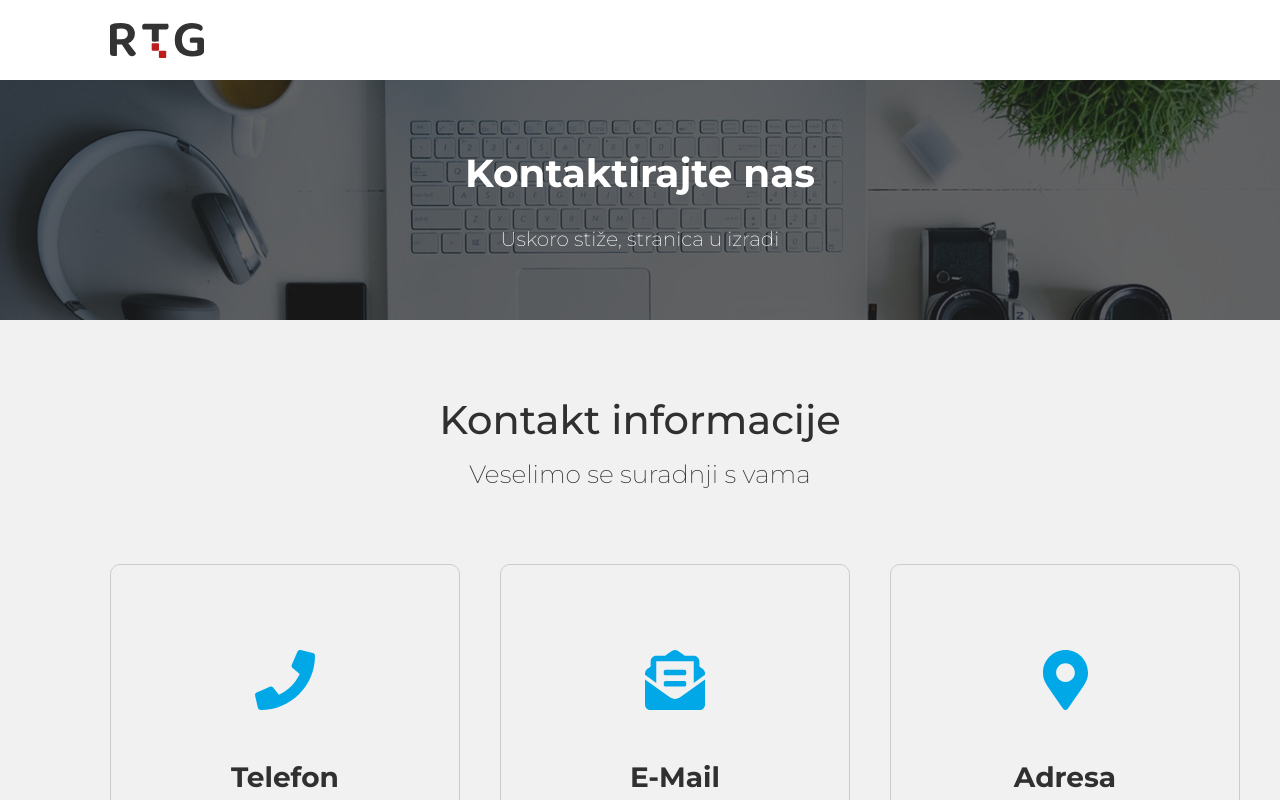
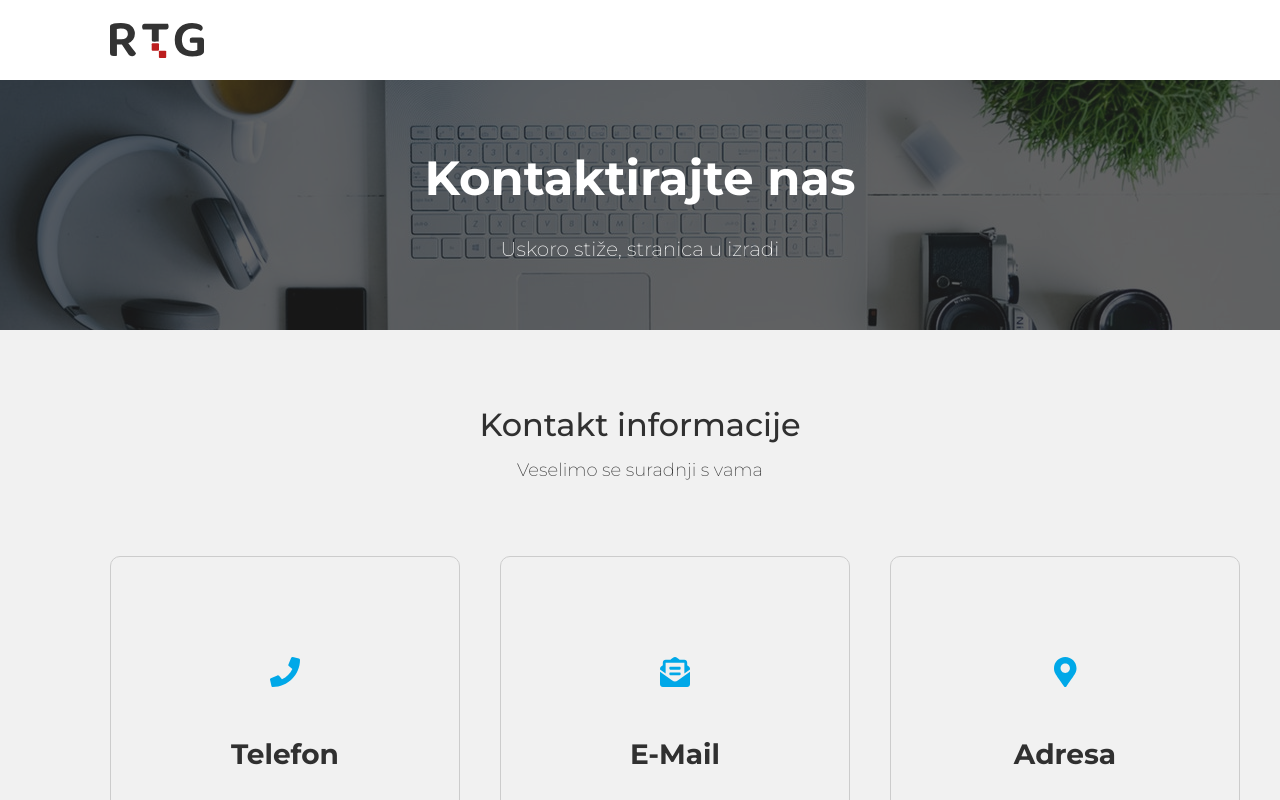
Before and after one commit to MilicTG/radio-tg, a React (Create React App) app: page /kontakt in a window 1280 px wide. Shown: the top 800 px of the page. Built offline with nearby package versions, Linux system fonts and the light colour scheme.

Commit message:
Font size overhoul

```diff
--- a/src/components/buttonRTGMusic/buttonRTGMusic.style.js
+++ b/src/components/buttonRTGMusic/buttonRTGMusic.style.js
@@ -20,7 +20,7 @@ const buttonContainer = styled.button`
       width: 100%;
       display: inherit;
       justify-content: space-between;
-      font-size: 1.6rem;
+      font-size: ${theme.fontSizeThree};
    }
 
    :hover {
--- a/src/components/headerBig/headerBig.style.js
+++ b/src/components/headerBig/headerBig.style.js
@@ -55,16 +55,19 @@ export const headerText = styled.div`
    h1 {
       display: inline;
       @media ${device.devicePhone} {
-         font-size: ${theme.fontSizeHeaderTitlePhone};
+         font-size: ${theme.fontSizeSix};
       }
       @media ${device.deviceTablet} {
-         font-size: ${theme.fontSizeHeaderTitleTabPort};
+         font-size: ${theme.fontSizeSeven};
       }
       @media ${device.deviceTabletLand} {
-         font-size: ${theme.fontSizeHeaderTitleTabLand};
+         font-size: ${theme.fontSizeSeven};
       }
       @media ${device.deviceDesktop} {
-         font-size: ${theme.fontSizeHeaderTitleDesk};
+         font-size: ${theme.fontSizeEight};
+      }
+      @media ${device.deviceDesktopHD} {
+         font-size: ${theme.fontSizeNine};
       }
    }
    #radio {
@@ -79,16 +82,19 @@ export const headerText = styled.div`
       font-weight: 100;
       letter-spacing: 0.3rem;
       @media ${device.devicePhone} {
-         font-size: ${theme.fontSizeHeaderDescPhone};
+         font-size: ${theme.fontSizeFour};
       }
       @media ${device.deviceTablet} {
-         font-size: ${theme.fontSizeHeaderDescTab};
+         font-size: ${theme.fontSizeFive};
       }
       @media ${device.deviceTabletLand} {
-         font-size: ${theme.fontSizeHeaderDescTabLand};
+         font-size: ${theme.fontSizeFive};
       }
       @media ${device.deviceDesktop} {
-         font-size: ${theme.fontSizeHeaderDescDesk};
+         font-size: ${theme.fontSizeSix};
+      }
+      @media ${device.deviceDesktopHD} {
+         font-size: ${theme.fontSizeSeven};
       }
    }
    @media ${device.deviceTabletLand} {
--- a/src/components/headerSmall/headerSmall.style.js
+++ b/src/components/headerSmall/headerSmall.style.js
@@ -4,24 +4,24 @@ import { device } from '../../styles/responsive';
 
 export const smallHeaderContainer = styled.header`
    width: 100%;
-   background: url(${props => props.background});
+   background: url(${(props) => props.background});
    background-repeat: no-repeat;
    background-position: left center;
    background-size: cover;
    @media ${device.devicePhone} {
-      height: 20vh;
+      height: 15rem;
    }
    @media ${device.deviceTablet} {
-      height: 20vh;
+      height: 20rem;
    }
    @media ${device.deviceTabletLand} {
-      height: 20vh;
+      height: 20rem;
    }
    @media ${device.deviceDesktop} {
-      height: 30vh;
+      height: 25rem;
    }
    @media ${device.deviceDesktopHD} {
-      height: 30vh;
+      height: 30rem;
    }
 `;
 
@@ -39,16 +39,16 @@ export const smallHeaderTitle = styled.h2`
    text-align: center;
    padding-bottom: 3rem;
    @media ${device.devicePhone} {
-      font-size: 6vw;
+      font-size: ${theme.fontSizeFive};
    }
    @media ${device.deviceTablet} {
-      font-size: ${theme.fontSizeBig1X};
+      font-size: ${theme.fontSizeFive};
    }
    @media ${device.deviceTabletLand} {
-      font-size: ${theme.fontSizeBig2X};
+      font-size: ${theme.fontSizeSix};
    }
    @media ${device.deviceDesktop} {
-      font-size: ${theme.fontSizeBig3X};
+      font-size: ${theme.fontSizeSeven};
    }
 `;
 
--- a/src/components/navBar/navbar.style.js
+++ b/src/components/navBar/navbar.style.js
@@ -59,7 +59,7 @@ export const navigationItems = styled.div`
       a {
          text-decoration: none;
          color: ${theme.colorFont};
-         font-size: ${theme.fontSizeNavLinkDesk};
+         font-size: ${theme.fontSizeFour};
          font-weight: 500;
          transition: all 0.3s ease;
          :hover {
--- a/src/components/sectionTitle/sectionTitle.style.js
+++ b/src/components/sectionTitle/sectionTitle.style.js
@@ -27,16 +27,16 @@ export const primaryTitle = styled.h2`
    padding-bottom: 1.5rem;
 
    @media ${device.devicePhone} {
-      font-size: ${theme.fontSizeSectionTitlePhone};
+      font-size: ${theme.fontSizeFour};
    }
    @media ${device.deviceTablet} {
-      font-size: ${theme.fontSizeSectionTitleTab};
+      font-size: ${theme.fontSizeFive};
    }
    @media ${device.deviceTabletLand} {
-      font-size: ${theme.fontSizeSectionTitleTabLand};
+      font-size: ${theme.fontSizeFive};
    }
    @media ${device.deviceDesktop} {
-      font-size: ${theme.fontSizeSectionTitleDesk};
+      font-size: ${theme.fontSizeSix};
    }
 `;
 
@@ -47,15 +47,15 @@ export const descTitle = styled.p`
    white-space: pre-line;
    display: inline-block;
    @media ${device.devicePhone} {
-      font-size: ${theme.fontSizeSectionDescPhone};
+      font-size: ${theme.fontSizeTwo};
    }
    @media ${device.deviceTablet} {
-      font-size: ${theme.fontSizeSectionDescTab};
+      font-size: ${theme.fontSizeThree};
    }
    @media ${device.deviceTabletLand} {
-      font-size: ${theme.fontSizeSectionDescTabLand};
+      font-size: ${theme.fontSizeThree};
    }
    @media ${device.deviceDesktop} {
-      font-size: ${theme.fontSizeSectionDescDesk};
+      font-size: ${theme.fontSizeFour};
    }
 `;
--- a/src/components/sideDrawer/sideDrawer.style.js
+++ b/src/components/sideDrawer/sideDrawer.style.js
@@ -1,5 +1,5 @@
-import styled from "styled-components";
-import { theme } from "../../styles/theme";
+import styled from 'styled-components';
+import { theme } from '../../styles/theme';
 
 export const sideDrawerContainer = styled.nav`
    height: 100%;
@@ -33,7 +33,7 @@ export const sideDrawerContainer = styled.nav`
          a {
             text-decoration: none;
             color: ${theme.colorFont};
-        font-size: ${theme.fontSizeBig};
+            font-size: ${theme.fontSizeFour};
             font-weight: 500;
             transition: all 0.3s ease;
             :hover {
@@ -56,6 +56,6 @@ export const sideDrawerContainer = styled.nav`
    }
    .rtg-music--link {
       color: white;
-    font-size: ${theme.fontSizeBig};
+      font-size: ${theme.fontSizeFour};
    }
 `;
--- a/src/styles/theme.js
+++ b/src/styles/theme.js
@@ -8,45 +8,18 @@ export const theme = {
    colorDarkOverlay: 'rgba(33, 33, 33, 0.8)',
    colorFont: '#303030',
    colorLightBck: '#eeeeee',
+
    //font size
+   fontSizeOne: '1.2rem',
+   fontSizeTwo: '1.4em',
+   fontSizeThree: '1.6rem',
+   fontSizeFour: '1.8rem',
+   fontSizeFive: '2.4rem',
+   fontSizeSix: '3.2rem',
+   fontSizeSeven: '4.8rem',
+   fontSizeEight: '6.4rem',
+   fontSizeNine: '7.2rem',
 
-   fontSizeText: '1.8rem',
-   fontSieMobileText: '2.4rem',
-
-   fontSizeHeadTitle: '5.6rem',
-
-   fontSizeNavLinkDesk: '2.3rem;',
-
-   fontSizeHeaderTitlePhone: '8.5vw',
-   fontSizeHeaderTitleTabPort: '5.5rem',
-   fontSizeHeaderTitleTabLand: '5.8rem',
-   fontSizeHeaderTitleDesk: '6rem',
-
-   fontSizeHeaderDescPhone: '6.5vw',
-   fontSizeHeaderDescTab: '4rem',
-   fontSizeHeaderDescTabLand: '4.5rem',
-   fontSizeHeaderDescDesk: '4.3rem',
-
-   fontSizeSectionTitlePhone: '6vw',
-   fontSizeSectionTitleTab: '3.5rem',
-   fontSizeSectionTitleTabLand: '3.7rem',
-   fontSizeSectionTitleDesk: '4rem',
-
-   fontSizeSectionDescPhone: '3.8vw',
-   fontSizeSectionDescTab: '2.2rem',
-   fontSizeSectionDescTabLand: '2.3rem',
-   fontSizeSectionDescDesk: '2.5rem',
-
-   fontSizeSmall3X: `0.8rem`,
-   fontSizeSmall2X: `1rem`,
-   fontSizeSmall1X: `1.3rem`,
-   fontSizeNorm: `1.6rem`,
-   fontSizeBig: `2rem`,
-   fontSizeBig1X: `2.5rem`,
-   fontSizeBig2X: `3.1rem`,
-   fontSizeBig3X: `3.9rem`,
-   fontSizeBig4X: `4.8rem`,
-   fontSizeBig5X: `5.2rem`,
    //different sizes
    mainContainerWeb: '1600px',
    boxShadow: '5px 10px 10px 0px rgba(0, 0, 0, 0.16)',
```
Lines whose indentation alone changed are shown as unchanged.
